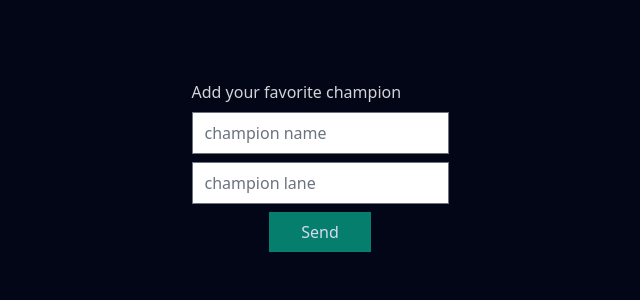
After one commit to bidwolf/alura-courses, a Flask app: template flaskCourse/templates/update_champion.html in a window 1280 px wide. The commit adds this page. Shown: the top 300 px of the page, without its empty margins (320-960 px from the left). Run offline with Flask 3, Linux system fonts and the light colour scheme; the template is opened without the code that fills it, so the values that code supplies are empty; some libraries are stand-ins or nearby versions.

Commit message:
feat: adicionando pagina para atualizar um campeão existente

```diff
--- a/flaskCourse/templates/base.html
+++ b/flaskCourse/templates/base.html
@@ -27,7 +27,7 @@
       </div>
       <button type="button"
         class=" ms-auto -mx-1.5 -my-1.5 bg-yellow-50 text-yellow-500 rounded-lg focus:ring-2 focus:ring-yellow-400 p-1.5 hover:bg-yellow-200 inline-flex items-center justify-center h-8 w-8 dark:bg-gray-800 dark:text-yellow-300 dark:hover:bg-gray-700"
-        data-dismiss-target="#alert-4" aria-label="Close">
+        data-dismiss-target="#alert-4" aria-label="Close" onclick="document.getElementById('alert').remove()">
         <span class="sr-only">Close</span>
         <svg class="w-3 h-3" aria-hidden="true" xmlns="http://www.w3.org/2000/svg" fill="none" viewBox="0 0 14 14">
           <path stroke="currentColor" stroke-linecap="round" stroke-linejoin="round" stroke-width="2"
--- /dev/null
+++ b/flaskCourse/templates/update_champion.html
@@ -0,0 +1,15 @@
+{% extends "base.html" %}
+{% block content %}
+<form method="post" action="{{url_for('update')}}"">
+  <fieldset id=" add_favorite_champion" class="flex flex-col items-center justify-center gap-2 p-2">
+  <legend>
+    Add your favorite champion
+  </legend>
+  <input name="champion_id" type="hidden" value="{{champion.id}}" />
+  <input name="champion_name" type="text" placeholder="champion name" class="text-zinc-800"
+    value="{{champion.champion_name}}" />
+  <input name="champion_lane" type="text" placeholder="champion lane" class="text-zinc-800" value="{{champion.lane}}" />
+  <button type="submit" class="bg-emerald-700 mix-blend-plus-lighter px-8 py-2">Send</button>
+  </fieldset>
+</form>
+{% endblock %}
```
Also changed, not shown: flaskCourse/templates/champion.html (+7 -1 lines).
